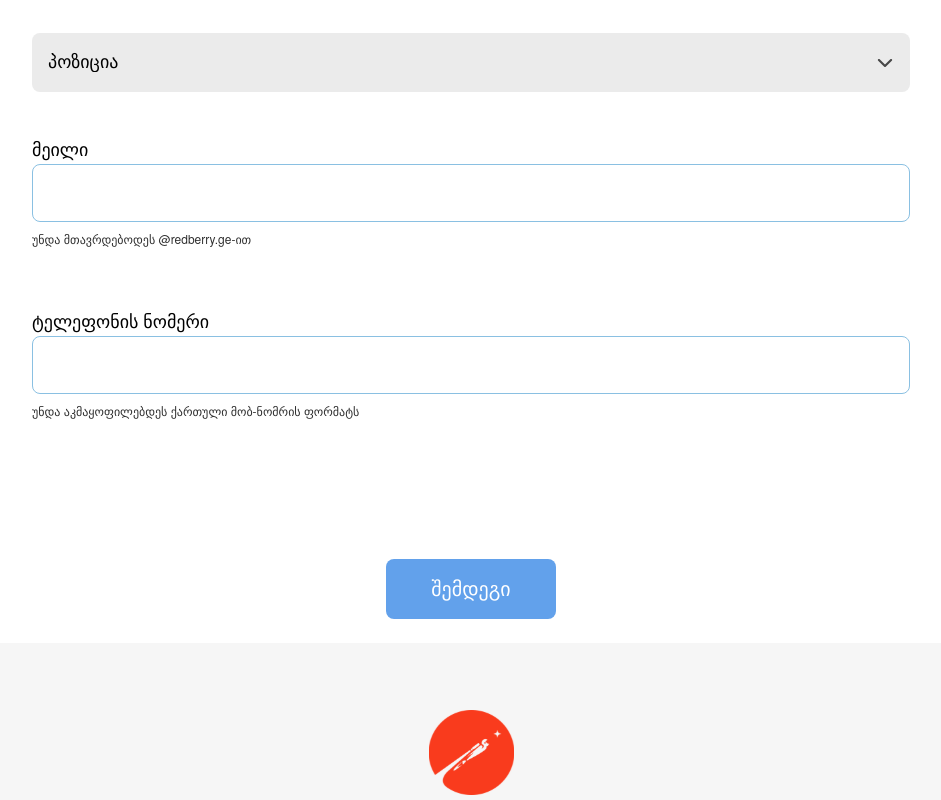
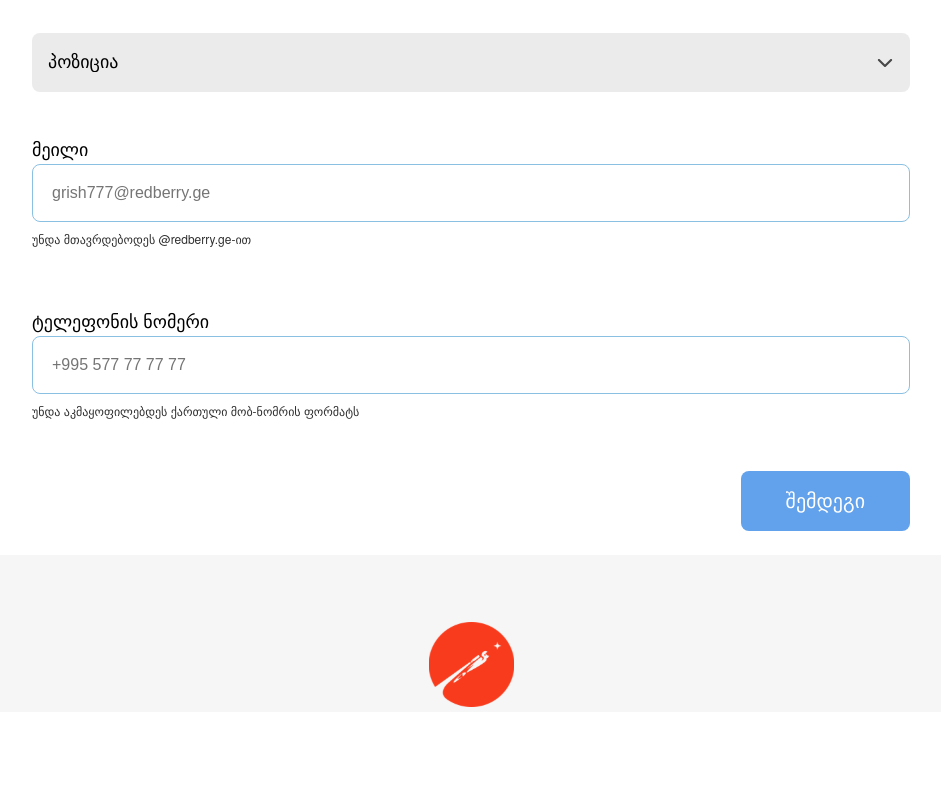
Before and after one commit to datodvp/project, a React (Create React App) app: page /addLaptop in a window 1280 px wide. Shown: the part 479-1279 px from the top of the page, without its empty margins (169-1110 px from the left). After the commit the page ends 1191 px from the top, so only its background shows below. Built offline with nearby package versions, Linux system fonts and the light colour scheme; a web font is replaced by a local one.

Commit message:
button positioning fixed

```diff
--- a/src/index.css
+++ b/src/index.css
@@ -159,7 +159,7 @@ select:focus {
   flex-direction: column;
   justify-content: center;
   align-items: center;
-  padding: 88px 150px;
+  padding: 88px 150px 0px 150px;
 }
 
 .field.name {
@@ -347,3 +347,19 @@ select:focus {
   font-size: 12px;
   margin: 8px 0;
 }
+
+.buttonsContainer {
+  width: 926px;
+}
+
+.buttonsContainer button {
+  margin: 0 24px;
+}
+
+.buttonsContainer .nextButton {
+  float: right;
+}
+
+.buttonsContainer .prevButton {
+  float: left;
+}
--- a/src/pages/AddLaptop/AddLaptop.jsx
+++ b/src/pages/AddLaptop/AddLaptop.jsx
@@ -46,6 +46,7 @@ const AddLaptop = () => {
       <div className="body">
         {PageDisplay()}
         {/* Buttons display for forms */}
+        <div className="buttonsContainer">
           {step !== 0 && (
             <button
               className="prevButton"
@@ -67,6 +68,7 @@ const AddLaptop = () => {
             </button>
           )}
         </div>
+      </div>
       <div className="footer">
         <img className="logo2" src={Logo2} />
       </div>
--- a/src/pages/AddLaptop/FormUserDetails.jsx
+++ b/src/pages/AddLaptop/FormUserDetails.jsx
@@ -42,7 +42,8 @@ const FormUserDetails = () => {
       <div className="field email">
         <label className="labelEmail">
           <div className="container">
-            მეილი <input className="input email" />
+            მეილი{" "}
+            <input className="input email" placeholder="grish777@redberry.ge" />
             <label className="email error">
               უნდა მთავრდებოდეს @redberry.ge-ით
             </label>
@@ -52,7 +53,8 @@ const FormUserDetails = () => {
       <div className="field number">
         <label className="labelNumber">
           <div className="container">
-            ტელეფონის ნომერი <input className="input number" />
+            ტელეფონის ნომერი{" "}
+            <input className="input number" placeholder="+995 577 77 77 77" />
             <label className="number error">
               უნდა აკმაყოფილებდეს ქართული მობ-ნომრის ფორმატს
             </label>
```
Lines whose indentation alone changed are shown as unchanged.
